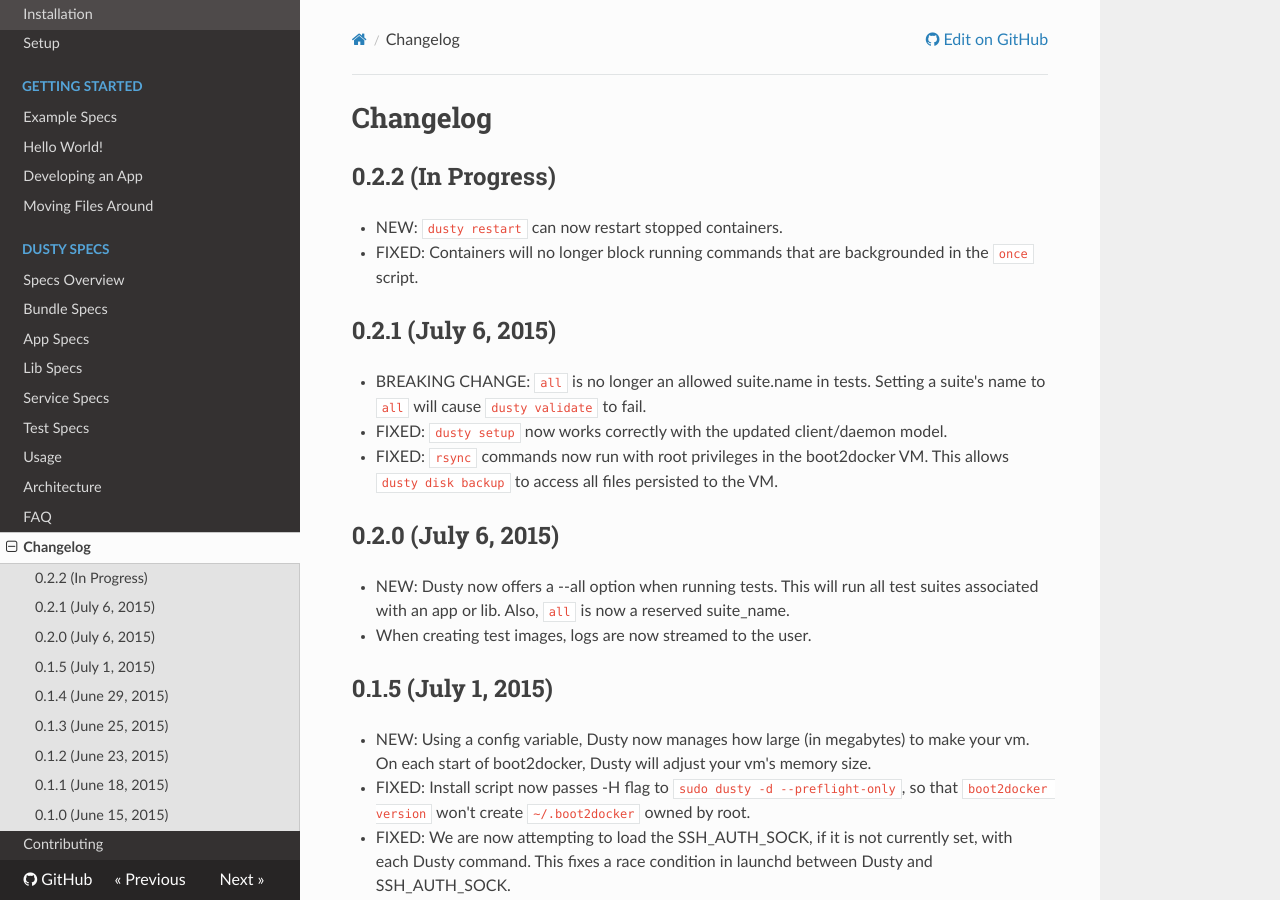
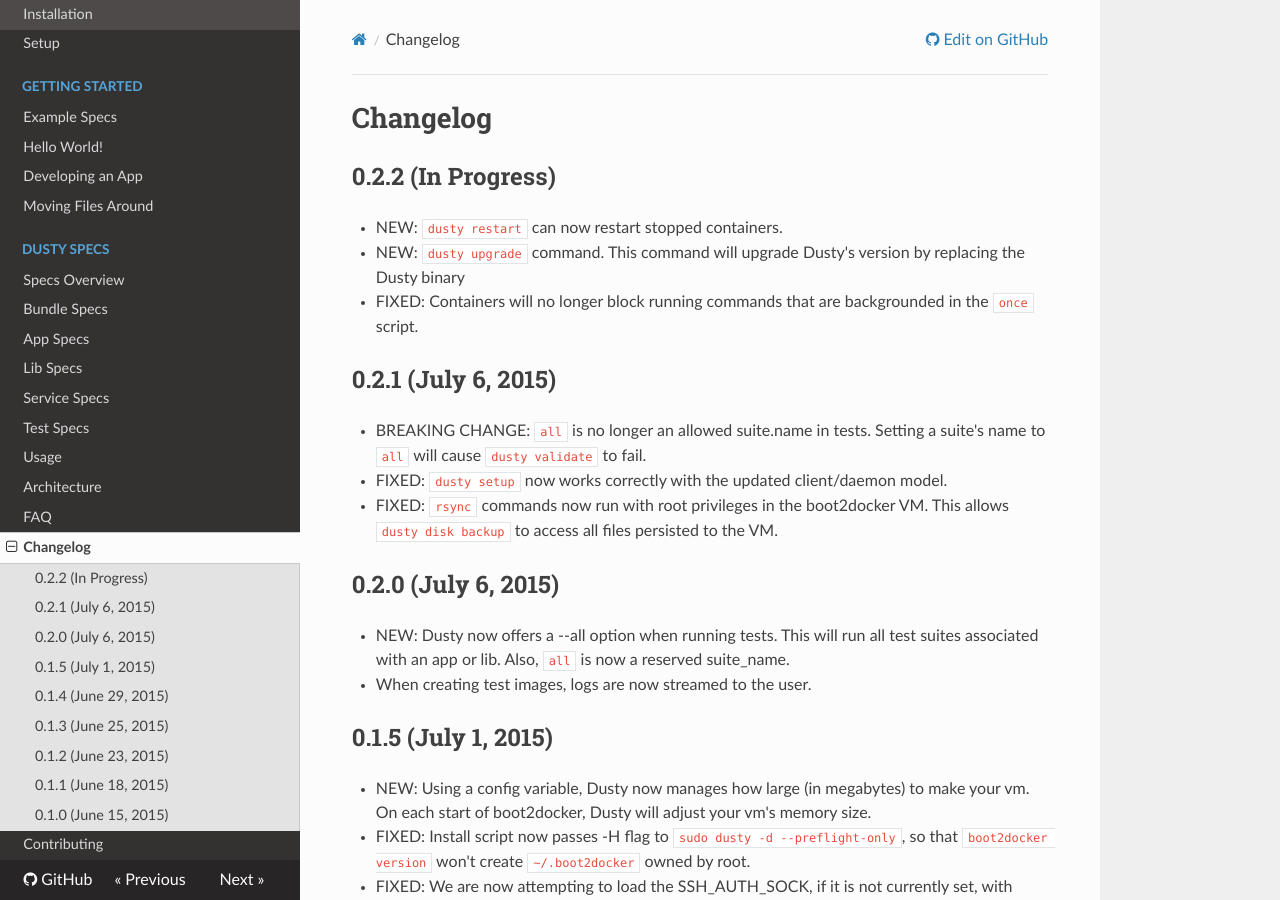
Before and after one commit to gamechanger/dusty, an MkDocs documentation site: the page built from docs/changelog.md, in a window 1280 px wide and 900 px high. Built offline with MkDocs 1.6.1, drawn with Linux system fonts in a browser that asks for light colours; nearby versions of some CDN libraries; old or Windows-style settings are respelled for this version of MkDocs.

Commit message:
changelog

```diff
--- a/docs/changelog.md
+++ b/docs/changelog.md
@@ -2,6 +2,7 @@
 
 ## 0.2.2 (In Progress)
  * NEW: `dusty restart` can now restart stopped containers.
+ * NEW: `dusty upgrade` command.  This command will upgrade Dusty's version by replacing the Dusty binary
 
  * FIXED: Containers will no longer block running commands that are backgrounded in the `once` script.
 
```
